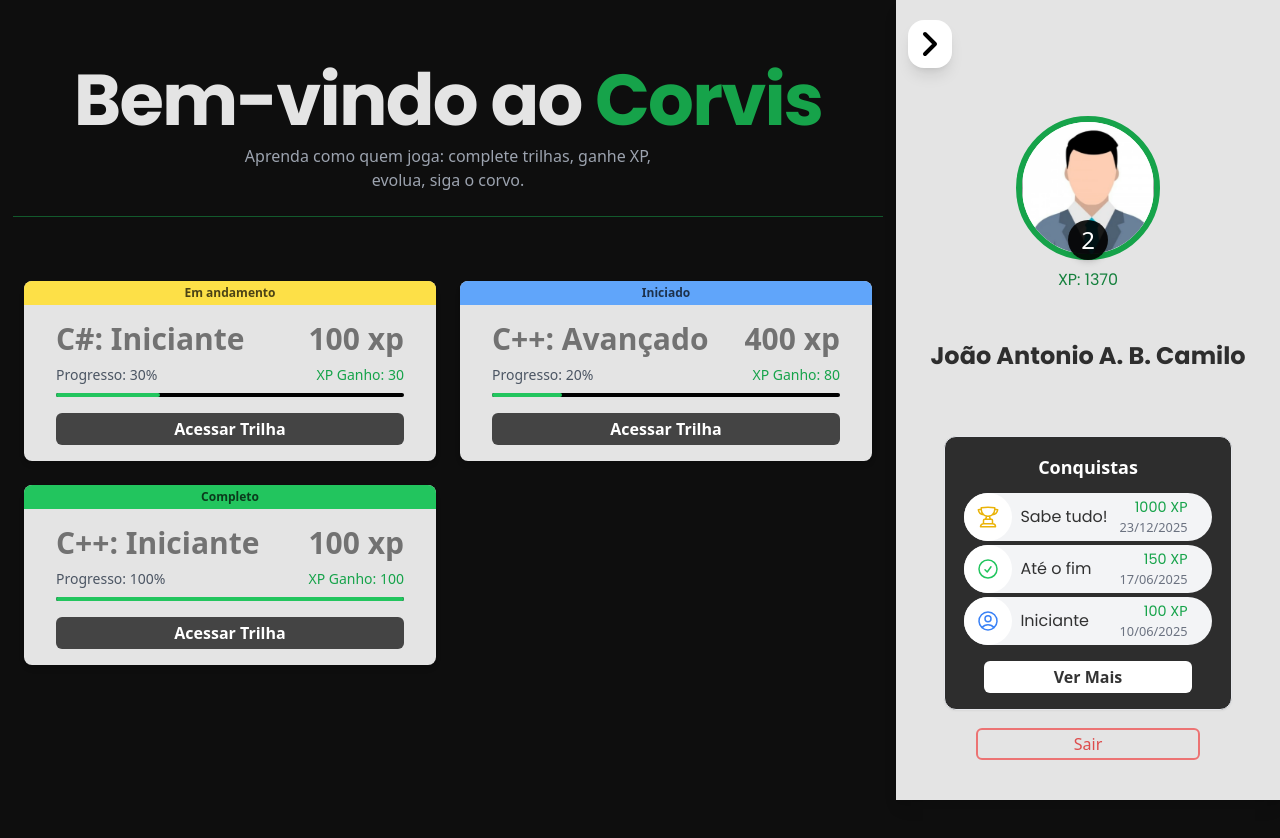
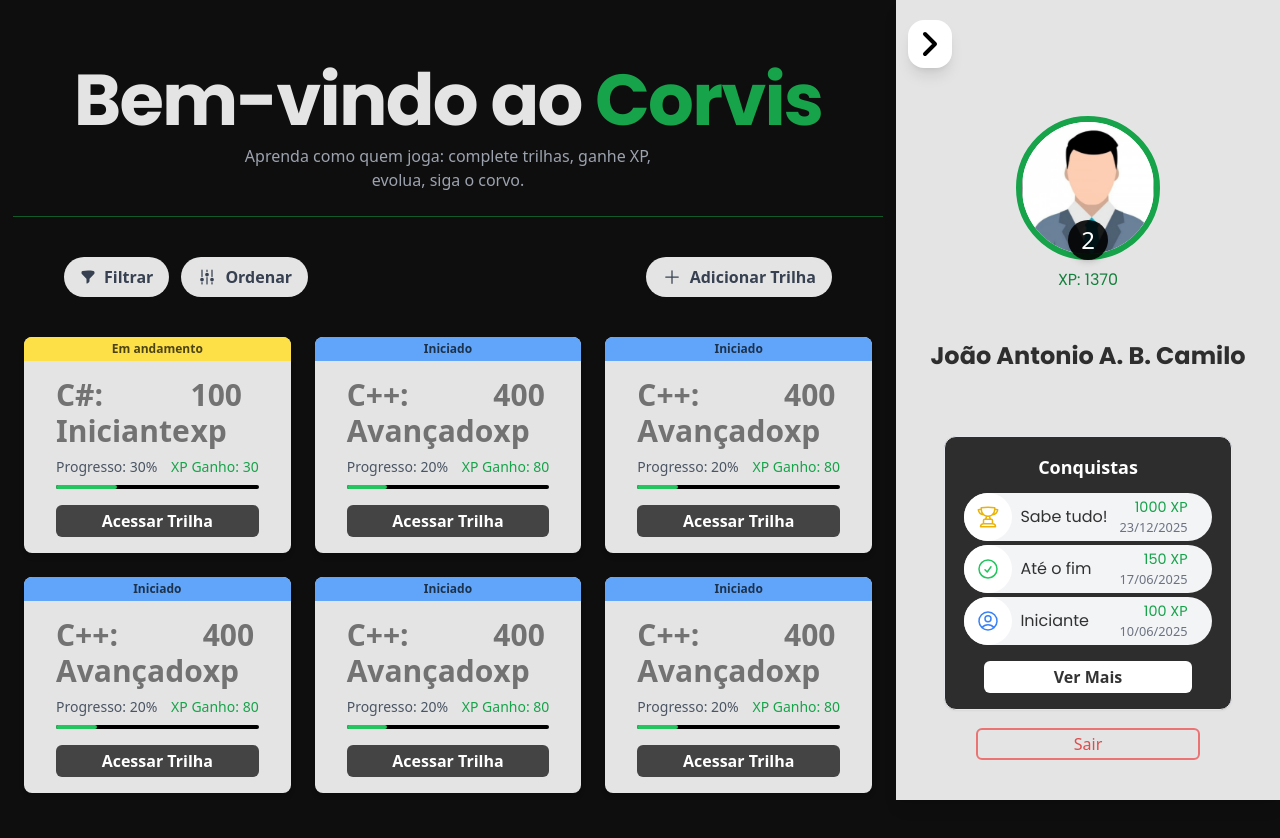
Before and after one commit to BruBSilva/front, a React (Vite) app: page / in a window 1280 px wide. Shown: the top 838 px of the page. After the commit the page ends 800 px from the top, so only its background shows below. Built offline with nearby package versions, Linux system fonts and the light colour scheme.

Commit message:
Feat: Adicionado botões de ação na Home. Home finalizada

```diff
--- a/src/App.jsx
+++ b/src/App.jsx
@@ -11,27 +11,34 @@ export default function App() {
   return (
     <Provider store={store}>
       <Router>
-        <div className="flex h-screen">
-          <div className="flex-1 relative">
-            {!drawerOpen && (
-              <button
-                onClick={() => setDrawerOpen(true)}
-                className="fixed right-5 top-5 z-50 bg-white text-black px-1.5 py-2 rounded-2xl shadow-lg hover:bg-gray-200 transition-colors duration-300"
-              >
-                <svg xmlns="http://www.w3.org/2000/svg" fill="none" viewBox="0 0 24 24" strokeWidth={3} stroke="currentColor" className="size-8">
-                  <path strokeLinecap="round" strokeLinejoin="round" d="M15.75 19.5 8.25 12l7.5-7.5" />
-                </svg>
-              </button>
-            )}
+        {/* wrapper geral */}
+        <div className="flex min-h-screen">
+          {/* conteúdo principal */}
+          <div className={`flex-1 overflow-y-auto transition-all duration-300 ${drawerOpen ? 'pr-96' : 'pr-0'}`}>
             <Routes>
               <Route path="/" element={<Home />} />
-              {/* outras rotas aqui se quiser */}
             </Routes>
           </div>
-          <div className={`transition-all duration-300 ${drawerOpen ? 'w-96' : 'w-0 overflow-hidden'}`}>
-            <UserDrawer setOpen={setDrawerOpen} />
-          </div>
+
+          {/* drawer fixo na direita */}
+          {drawerOpen && (
+            <div className="fixed top-0 right-0 h-screen w-96 z-50">
+              <UserDrawer setOpen={setDrawerOpen} />
+            </div>
+          )}
         </div>
+
+        {/* botão de reabrir o drawer */}
+        {!drawerOpen && (
+          <button
+            onClick={() => setDrawerOpen(true)}
+            className="fixed right-5 top-5 z-50 bg-white text-black px-1.5 py-2 rounded-2xl shadow-lg hover:bg-gray-200 transition-colors duration-300"
+          >
+            <svg xmlns="http://www.w3.org/2000/svg" fill="none" viewBox="0 0 24 24" strokeWidth={3} stroke="currentColor" className="size-8">
+              <path strokeLinecap="round" strokeLinejoin="round" d="M15.75 19.5 8.25 12l7.5-7.5" />
+            </svg>
+          </button>
+        )}
       </Router>
     </Provider>
   )
--- /dev/null
+++ b/src/components/ActionsBar.jsx
@@ -0,0 +1,33 @@
+import { FunnelIcon,  AdjustmentsVerticalIcon, PlusIcon } from '@heroicons/react/24/solid'
+
+const ActionsBar = ({ onFilter, onSort, onAdd }) => (
+  <div className="flex justify-between w-full px-16 mb-4 gap-3">
+    <div className='flex gap-3'>
+    <button
+      onClick={onFilter}
+      className="flex items-center gap-2 px-4 py-2 bg-[#E4E4E4] rounded-full  text-gray-700 hover:bg-gray-100 font-semibold transition-colors duration-200"
+    >
+      <FunnelIcon className="w-4 h-4" />
+      Filtrar
+    </button>
+
+    <button
+      onClick={onSort}
+      className="flex items-center gap-2 px-4 py-2 bg-[#E4E4E4] text-gray-700 font-semibold rounded-full hover:bg-gray-100 transition-colors duration-200"
+    >
+      <AdjustmentsVerticalIcon className="w-5 h-5" />
+      Ordenar
+    </button>
+    </div>
+
+    <button
+      onClick={onAdd}
+      className="flex items-center gap-2 px-4 py-2 bg-[#E4E4E4] text-gray-700 font-semibold rounded-full hover:bg-green-600/90 hover:text-white transition-colors duration-200"
+    >
+      <PlusIcon className="w-5 h-5" />
+      Adicionar Trilha
+    </button>
+  </div>
+)
+
+export default ActionsBar
--- a/src/components/UserDrawer.jsx
+++ b/src/components/UserDrawer.jsx
@@ -7,7 +7,7 @@ export default function UserDrawer({setOpen}) {
   const [username] = useState("João Antonio A. B. Camilo")
 
   return (
-    <div className="h-full w-96 bg-[#E4E4E4] shadow-lg flex flex-col items-center p-7 space-y-12 relative transition-all duration-300">
+    <div className="h-screen w-full bg-[#E4E4E4] shadow-lg flex flex-col items-center p-7 space-y-12 relative">
       <button onClick={() => setOpen(false)} className="absolute top-5 left-3 bg-white text-black px-1.5 py-2 rounded-2xl shadow-lg hover:bg-gray-100 transition-colors duration-300">
         <svg xmlns="http://www.w3.org/2000/svg" fill="none" viewBox="0 0 24 24" strokeWidth={3} stroke="currentColor" className="size-8">
           <path strokeLinecap="round" strokeLinejoin="round" d="m8.25 4.5 7.5 7.5-7.5 7.5" />
--- a/src/pages/Home.jsx
+++ b/src/pages/Home.jsx
@@ -1,15 +1,20 @@
 import React from 'react'
 import TrackCard from '../components/TrackCard'
+import ActionsBar from '../components/ActionsBar'
 
 export default function Home() {
   const cards = [
     { language:'C#', level:'Iniciante', status:'Em andamento', xp:100, xpGain:30, progress:30 },
     { language:'C++', level:'Avançado', status:'Iniciado',    xp:400, xpGain:80, progress:20, onAction:()=>{/* acionar */} },
+    { language:'C++', level:'Avançado', status:'Iniciado',    xp:400, xpGain:80, progress:20, onAction:()=>{/* acionar */} },
+    { language:'C++', level:'Avançado', status:'Iniciado',    xp:400, xpGain:80, progress:20, onAction:()=>{/* acionar */} },
+    { language:'C++', level:'Avançado', status:'Iniciado',    xp:400, xpGain:80, progress:20, onAction:()=>{/* acionar */} },
+    { language:'C++', level:'Avançado', status:'Iniciado',    xp:400, xpGain:80, progress:20, onAction:()=>{/* acionar */} },
     { language:'C++', level:'Iniciante', status:'Completo',    xp:100, xpGain:100, progress:100 }
   ]
 
   return (
-    <div className="min-h-screen min-w-screen bg-[#0e0e0e] text-white">
+    <div className=" min-w-screen bg-[#0e0e0e] text-white">
       <div className="text-center mb-10 mt-16">
         <h1 className="text-3xl md:text-7xl font-bold text-[#E4E4E4] font-fancy mt-4 tracking-tight">
           Bem-vindo ao <span className="text-green-600">Corvis</span>
@@ -19,8 +24,12 @@ export default function Home() {
         </p>
         <hr className="border-t border-green-600/50 w-[97%] mx-auto mt-6" />
       </div>
-      <div className="p-6 grid gap-6 grid-cols-[repeat(auto-fit,minmax(280px,1fr))]">
-        {cards.map((c,i) => (
+      <ActionsBar
+      onAdd={() => {}}
+      onFilter={() => {}}
+      onSort={() => {}} />
+      <div className="grid gap-6 p-6 transition-all duration-300 grid-cols-1 sm:grid-cols-2 xl:grid-cols-3">
+        {cards.map((c, i) => (
           <TrackCard key={i} {...c} />
         ))}
       </div>
--- a/src/styles/index.css
+++ b/src/styles/index.css
@@ -9,6 +9,7 @@
 html, body, #root {
   height: 100%;
   background-color: #0e0e0e;
+  overflow-y: auto;
 }
 
 @tailwind base;
```
